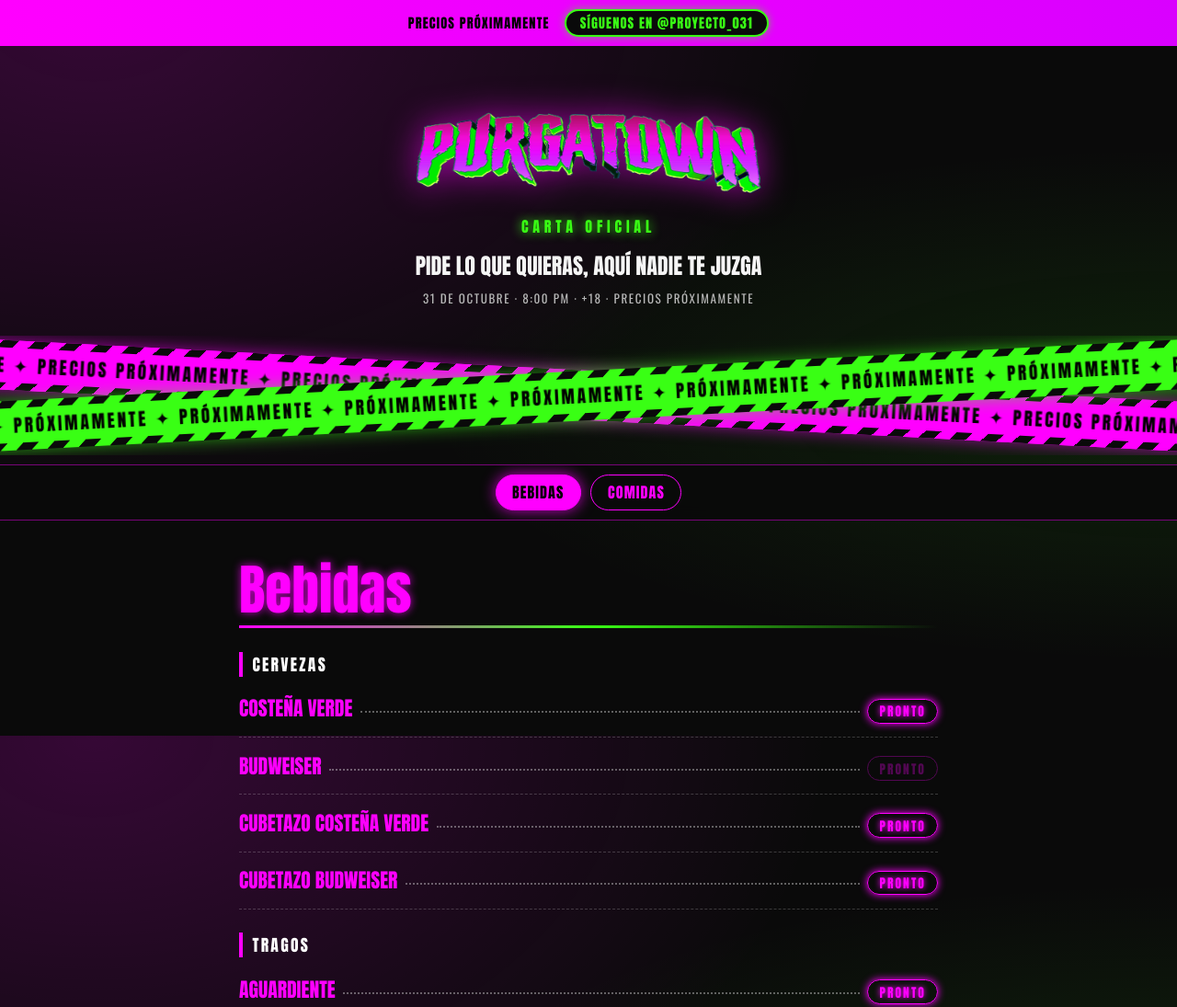
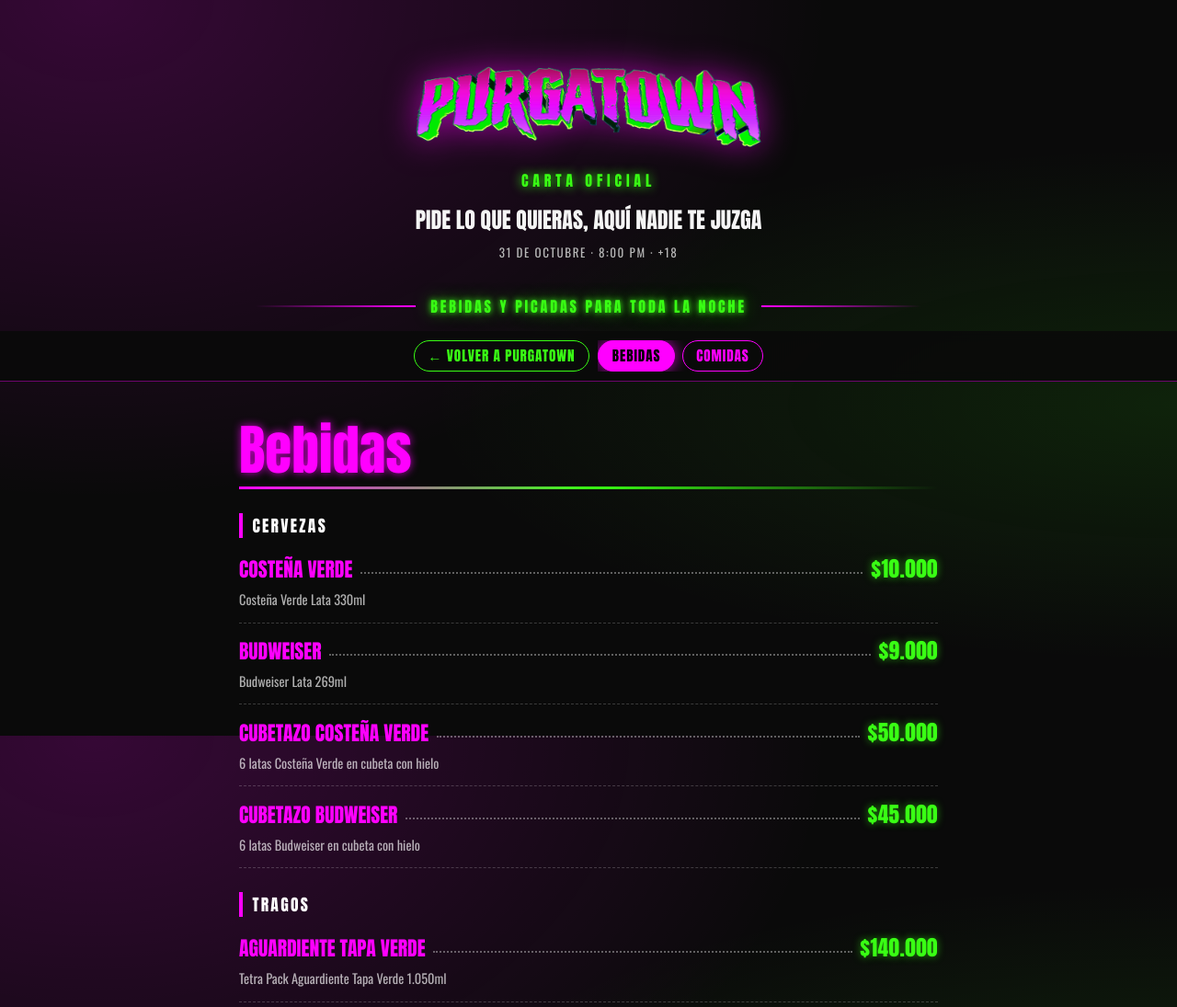
Before and after one commit to J1vc/purgatown, a website: page menu.html in a window 1280 px wide. Shown: the top 1095 px of the page at 92% size. Drawn offline with nearby package versions, Linux system fonts and the light colour scheme; a web font is replaced by a local one.

Commit message:
Se agregaron los precios al menu y se agrego modificaciones visuales al menu

```diff
--- a/menu.css
+++ b/menu.css
@@ -12,10 +12,18 @@
     .eyebrow { color:var(--lime); text-shadow:0 0 12px var(--lime); letter-spacing:.3em; margin:.55rem 0 0; }
     .tagline { margin:1rem 0 0; font-size:clamp(1.1rem,4vw,1.5rem); }
     .meta { margin:.5rem 0 0; color:var(--muted); text-transform:uppercase; letter-spacing:.12em; font-size:.82rem; }
-    .chips { position:sticky; top:0; z-index:5; display:flex; gap:.65rem; overflow-x:auto; padding:.65rem .8rem; padding-top:calc(.65rem + env(safe-area-inset-top,0px)); background:rgba(10,10,10,.94); border-block:1px solid rgba(255,0,255,.45); backdrop-filter:blur(10px); scrollbar-width:none; }
+    .lema { display:flex; align-items:center; gap:1rem; max-width:760px; margin:.6rem auto 1rem; padding:0 1.1rem; text-align:center; font-family:Anton,Impact,sans-serif; text-transform:uppercase; letter-spacing:.18em; font-size:1rem; color:var(--lime); text-shadow:0 0 6px var(--lime),0 0 18px rgba(57,255,20,.6); }
+    .lema::before,.lema::after { content:""; flex:1; height:2px; background:linear-gradient(90deg,transparent,var(--pink)); }
+    .lema::after { background:linear-gradient(270deg,transparent,var(--pink)); }
+    .chips-bar { position:sticky; top:0; z-index:10; display:flex; align-items:center; justify-content:center; gap:.6rem; padding:.6rem .75rem; padding-top:calc(.6rem + env(safe-area-inset-top,0px)); background:rgba(10,10,10,.92); backdrop-filter:blur(6px); border-bottom:1px solid rgba(255,0,255,.4); }
+    .chips { display:flex; gap:.5rem; overflow-x:auto; scrollbar-width:none; min-width:0; }
     .chips::-webkit-scrollbar { display:none; }
-    .chips a { flex:0 0 auto; padding:.4rem 1.1rem; border:1px solid var(--pink); border-radius:999px; color:var(--pink); text-decoration:none; font:1rem Anton,Impact,sans-serif; text-transform:uppercase; letter-spacing:.07em; }
+    .chips a,.chips-bar .back { flex:0 0 auto; text-decoration:none; white-space:nowrap; font-family:Anton,Impact,sans-serif; text-transform:uppercase; letter-spacing:.06em; font-size:.95rem; padding:.35rem .9rem; border-radius:999px; color:var(--pink); border:1.5px solid var(--pink); }
     .chips a.active { background:var(--pink); color:#000; box-shadow:0 0 16px rgba(255,0,255,.75); }
+    .chips-bar .back { color:var(--lime); border-color:var(--lime); }
+    .chips-bar .back:hover,.chips-bar .back:focus-visible { background:var(--lime); color:#000; }
+    .back .short { display:none; }
+    @media (max-width:430px) { .back .long { display:none; } .back .short { display:inline; } }
     main { width:min(100% - 2rem,760px); margin:0 auto; padding:.7rem 0 3.5rem; }
     .category { padding:2.1rem 0 1rem; }
     .category h2 { margin:0; color:var(--lime); font:clamp(2.7rem,10vw,3.7rem)/1 'Pirata One',Impact,serif; text-shadow:0 0 10px rgba(57,255,20,.75); }
@@ -27,7 +35,8 @@
     .name { color:var(--pink); font:clamp(1.12rem,4.6vw,1.35rem) Anton,Impact,sans-serif; text-transform:uppercase; }
     .category.comidas .name { color:var(--lime); }
     .dots { flex:1; min-width:.5rem; border-bottom:2px dotted rgba(255,255,255,.35); transform:translateY(-4px); }
-    .price { color:#ddd; font: .9rem Anton,Impact,sans-serif; white-space:nowrap; }
+    .price { font-family:Anton,Impact,sans-serif; font-size:1.45rem; letter-spacing:.02em; color:var(--lime); text-shadow:0 0 8px rgba(57,255,20,.55); white-space:nowrap; }
+    .description { margin:.35rem 0 0; color:rgba(255,255,255,.68); font:.9rem Oswald,sans-serif; }
     /* Próximamente: etiqueta Pronto */
     .pronto-tag {
       flex:0 0 auto;
@@ -57,7 +66,7 @@
     @media print {
       :root { color-scheme:light; }
       body { color:#111; background:#fff; background-image:none; -webkit-print-color-adjust:exact; print-color-adjust:exact; }
-      .chips { display:none; }
+      .chips-bar { display:none; }
       .hero { padding-top:1rem; }
       .logo,.category h2,.name,.eyebrow,footer .plus { text-shadow:none; }
       .meta,.price,footer p { color:#333; }
@@ -65,70 +74,3 @@
       main { padding-bottom:1rem; }
     }
     @media (prefers-reduced-motion:reduce) { *,*::before,*::after { scroll-behavior:auto !important; animation:none !important; transition:none !important; } }
-
-    /* Próximamente: aviso */
-    .aviso {
-      background:linear-gradient(90deg,var(--pink),#D900FF);
-      color:#000;
-      text-align:center;
-      padding:.6rem .75rem;
-      font-family:Anton,Impact,sans-serif;
-      text-transform:uppercase;
-      letter-spacing:.08em;
-      font-size:.9rem;
-      display:flex;
-      flex-wrap:wrap;
-      gap:.5rem 1rem;
-      align-items:center;
-      justify-content:center;
-    }
-    .aviso a {
-      background:var(--bg);
-      color:var(--lime);
-      border:2px solid var(--lime);
-      border-radius:999px;
-      padding:.2rem .95rem;
-      text-decoration:none;
-      box-shadow:0 0 10px rgba(57,255,20,.6);
-      white-space:nowrap;
-      transition:background .2s,color .2s;
-    }
-    .aviso a:hover { background:var(--lime); color:#000; }
-
-    /* Próximamente: cintas */
-    .cintas { position:relative; isolation:isolate; height:130px; overflow:hidden; margin:.2rem 0 .6rem; }
-    .cinta {
-      position:absolute;
-      left:-6%;
-      width:112%;
-      top:50%;
-      overflow:hidden;
-      white-space:nowrap;
-      padding:.35rem 0;
-      font-family:Anton,Impact,sans-serif;
-      text-transform:uppercase;
-      letter-spacing:.15em;
-      font-size:1.2rem;
-      color:#000;
-      border-style:solid;
-      border-width:8px 0;
-    }
-    .cinta.a {
-      z-index:1;
-      background:var(--lime);
-      transform:translateY(-50%) rotate(-3deg);
-      border-image:repeating-linear-gradient(-45deg,var(--bg) 0 12px,var(--lime) 12px 24px) 8 0;
-      box-shadow:0 0 18px rgba(57,255,20,.55);
-    }
-    .cinta.b {
-      z-index:0;
-      background:var(--pink);
-      transform:translateY(-50%) rotate(3deg);
-      border-image:repeating-linear-gradient(-45deg,var(--bg) 0 12px,var(--pink) 12px 24px) 8 0;
-      box-shadow:0 0 18px rgba(255,0,255,.55);
-    }
-    .cinta .track { display:inline-block; animation:cintaMove 28s linear infinite; }
-    .cinta.b .track { animation-direction:reverse; }
-    @keyframes cintaMove { from { transform:translateX(0); } to { transform:translateX(-50%); } }
-    @media (prefers-reduced-motion:reduce) { .cinta .track,.pronto-tag { animation:none; } }
-    @media print { .aviso,.cintas { display:none; } }
--- a/menu.html
+++ b/menu.html
@@ -16,24 +16,20 @@
   <link rel="stylesheet" href="menu.css">
 </head>
 <body>
-  <!-- Próximamente: aviso -->
-  <div class="aviso">
-    <span>Precios próximamente</span>
-    <a href="https://www.instagram.com/proyecto_031" target="_blank" rel="noopener noreferrer">Síguenos en @proyecto_031</a>
-  </div>
   <header class="hero">
     <h1 class="sr-only">Purgatown</h1>
     <img class="menu-event-logo" src="assets/img/Purgatown%20png.png" alt="Purgatown" decoding="async" width="1280" height="335">
     <p class="eyebrow">Carta oficial</p>
     <p class="tagline">Pide lo que quieras, aquí nadie te juzga</p>
-    <p class="meta">31 de octubre · 8:00 PM · +18 · Precios próximamente</p>
+    <p class="meta">31 de octubre · 8:00 PM · +18</p>
   </header>
-  <!-- Próximamente: cintas -->
-  <div class="cintas" aria-hidden="true">
-    <div class="cinta b"><span class="track">PRECIOS PRÓXIMAMENTE ✦ PRECIOS PRÓXIMAMENTE ✦ PRECIOS PRÓXIMAMENTE ✦ PRECIOS PRÓXIMAMENTE ✦ PRECIOS PRÓXIMAMENTE ✦ PRECIOS PRÓXIMAMENTE ✦ PRECIOS PRÓXIMAMENTE ✦ PRECIOS PRÓXIMAMENTE ✦ PRECIOS PRÓXIMAMENTE ✦ PRECIOS PRÓXIMAMENTE ✦ PRECIOS PRÓXIMAMENTE ✦ PRECIOS PRÓXIMAMENTE ✦ PRECIOS PRÓXIMAMENTE ✦ PRECIOS PRÓXIMAMENTE ✦ PRECIOS PRÓXIMAMENTE ✦ PRECIOS PRÓXIMAMENTE ✦</span></div>
-    <div class="cinta a"><span class="track">PRÓXIMAMENTE ✦ PRÓXIMAMENTE ✦ PRÓXIMAMENTE ✦ PRÓXIMAMENTE ✦ PRÓXIMAMENTE ✦ PRÓXIMAMENTE ✦ PRÓXIMAMENTE ✦ PRÓXIMAMENTE ✦ PRÓXIMAMENTE ✦ PRÓXIMAMENTE ✦ PRÓXIMAMENTE ✦ PRÓXIMAMENTE ✦ PRÓXIMAMENTE ✦ PRÓXIMAMENTE ✦ PRÓXIMAMENTE ✦ PRÓXIMAMENTE ✦ PRÓXIMAMENTE ✦ PRÓXIMAMENTE ✦ PRÓXIMAMENTE ✦ PRÓXIMAMENTE ✦ PRÓXIMAMENTE ✦ PRÓXIMAMENTE ✦ PRÓXIMAMENTE ✦ PRÓXIMAMENTE ✦ PRÓXIMAMENTE ✦ PRÓXIMAMENTE ✦ PRÓXIMAMENTE ✦ PRÓXIMAMENTE ✦</span></div>
-  </div>
-  <nav class="chips" id="chips" aria-label="Categorías"></nav>
+  <div class="lema"><span>Bebidas y picadas para toda la noche</span></div>
+  <nav class="chips-bar" aria-label="Navegación de la carta">
+    <a class="back" href="/" aria-label="Volver a Purgatown">
+      &larr; <span class="long">Volver a Purgatown</span><span class="short">Inicio</span>
+    </a>
+    <div class="chips" id="chips"></div>
+  </nav>
   <main id="carta"></main>
   <footer>
     <div class="plus"></div>
--- a/menu.js
+++ b/menu.js
@@ -3,23 +3,25 @@
     const carta = [
       { id:'bebidas', titulo:'Bebidas', color:'bebidas', grupos:[
         { titulo:'Cervezas', items:[
-          { n:'Costeña Verde', p:PRONTO },
-          { n:'Budweiser', p:PRONTO },
-          { n:'Cubetazo Costeña Verde', p:PRONTO },
-          { n:'Cubetazo Budweiser', p:PRONTO }
+          { n:'Costeña Verde', d:'Costeña Verde Lata 330ml', p:'$10.000' },
+          { n:'Budweiser', d:'Budweiser Lata 269ml', p: '$9.000' },
+          { n:'Cubetazo Costeña Verde', d:'6 latas Costeña Verde en cubeta con hielo', p:'$50.000' },
+          { n:'Cubetazo Budweiser', d:'6 latas Budweiser en cubeta con hielo', p:'$45.000' }
         ]},
         { titulo:'Tragos', items:[
-          { n:'Aguardiente', p:PRONTO },
-          { n:'Smirnoff', p:PRONTO }
+          { n:'Aguardiente Tapa Verde', d:'Tetra Pack Aguardiente Tapa Verde 1.050ml', p:'$140.000' },
+          { n:'Smirnoff Spicy Tamarindo', d:'Tetra Pack Spicy Tamarindo 1.000ml', p:'$120.000' }
         ]},
         { titulo:'Sin alcohol', items:[
-          { n:'Gaseosas', p:PRONTO },
-          { n:'Agua', p:PRONTO },
-          { n:'Electrolit', p:PRONTO }
+          { n:'Gaseosas', p:'$8.000' },
+          { n:'Agua', p:'$4.000' }
         ]}
       ]},
       { id:'comidas', titulo:'Comidas', color:'comidas', grupos:[
-        { titulo:'', items:[ { n:'Picadas Silv Grill', p:PRONTO } ] }
+        { titulo:'', items:[
+          { n:'Picadas Silv Grill', d:'Picadas de chorizo, bollo, chimichurri de la casa y salsas parrilleras', p:'$15.000' },
+          { n:'Promoción X5 picadas', d:'5 Picadas de chorizo, bollo, chimichurri de la casa y salsas parrilleras', p:'$65.000' }
+        ] }
       ]}
     ];
     const main = document.getElementById('carta');
@@ -37,8 +39,11 @@
         }
         group.items.forEach(item => {
           const article = document.createElement('article'); article.className = 'item';
-          article.innerHTML = `<div class="row"><span class="name"></span><span class="dots" aria-hidden="true"></span><span class="price"></span></div>`;
+          article.innerHTML = `<div class="row"><span class="name"></span><span class="dots" aria-hidden="true"></span><span class="price"></span></div><p class="description"></p>`;
           article.querySelector('.name').textContent = item.n;
+          const description = article.querySelector('.description');
+          if (item.d) description.textContent = item.d;
+          else description.remove();
           // Próximamente: etiqueta Pronto. Un precio real sigue usando el formato habitual.
           const price = article.querySelector('.price');
           if (item.p === PRONTO) {
```
